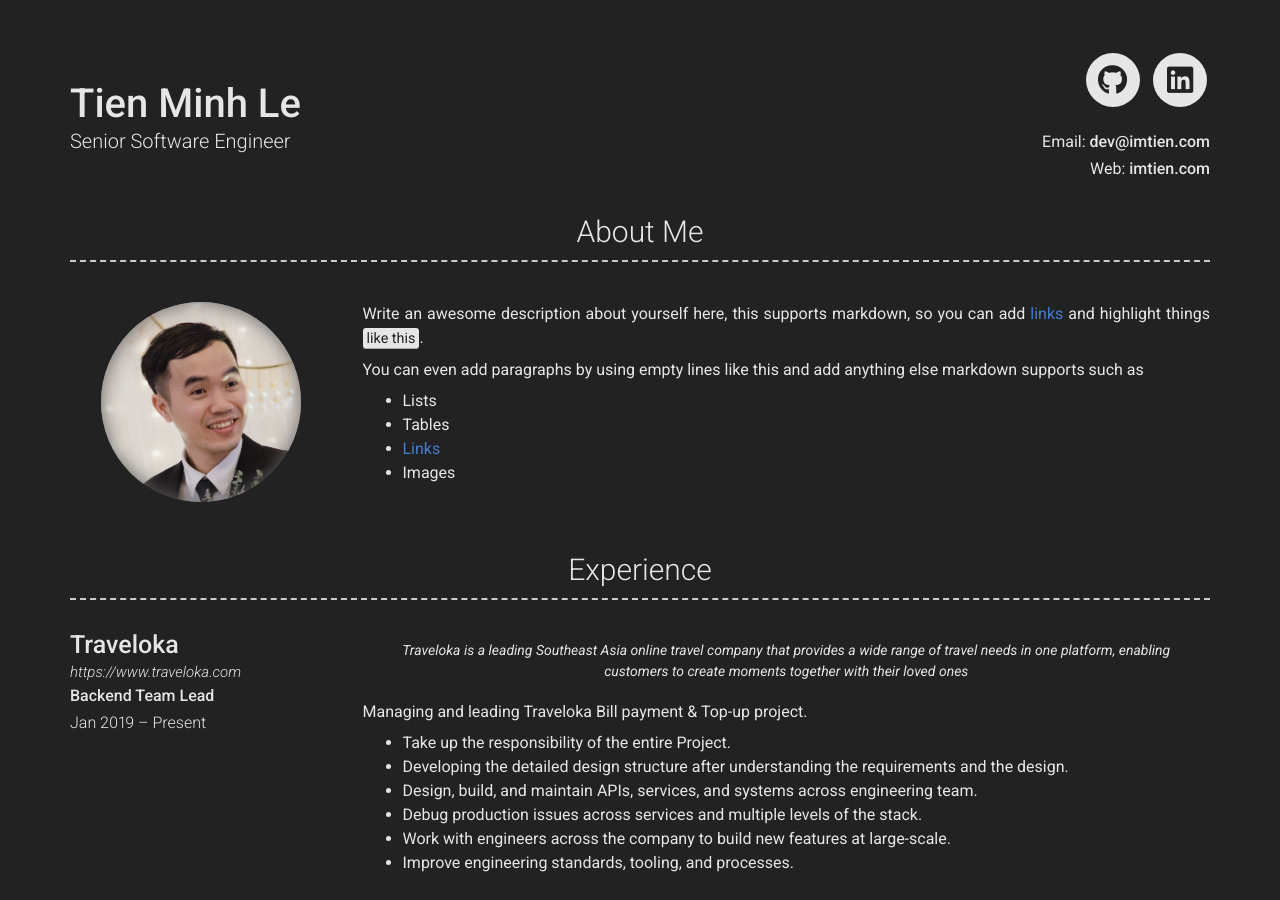
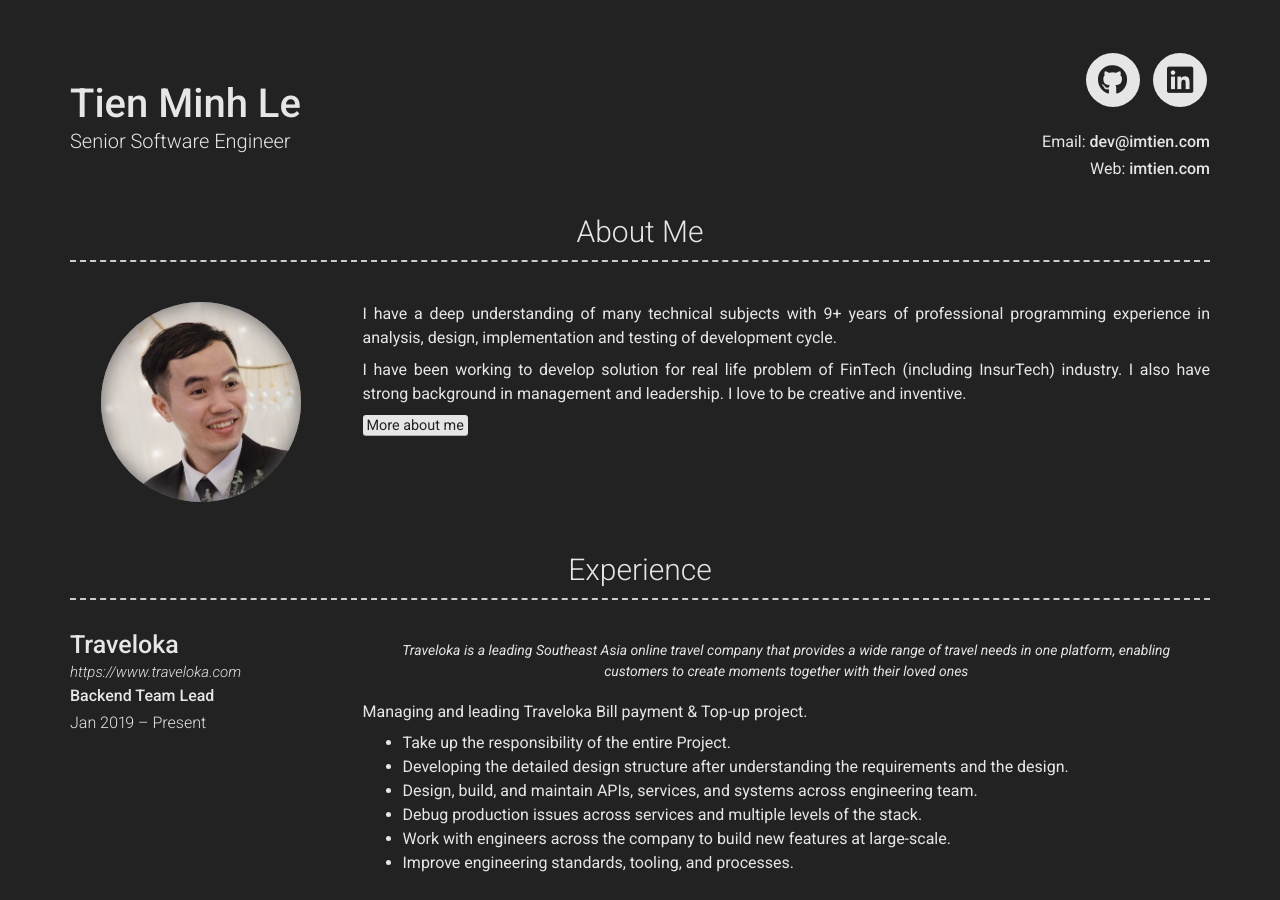
Before and after one commit to lmtien/cv, a Jekyll site: the page built from index.md, in a window 1280 px wide and 900 px high. Built offline with Jekyll 4.4.1, drawn with Linux system fonts in a browser that asks for light colours; nearby versions of some CDN libraries; some of the changed text lies outside the part shown.

Commit message:
Update about section

```diff
--- a/_config.yml
+++ b/_config.yml
@@ -48,13 +48,15 @@ linkedin_username: lmtien
 # about_title: About Me (Use this to override about section title)
 about_profile_image: assets/bio-photo.png
 about_content: | # this will include new lines to allow paragraphs
-  Write an awesome description about yourself here, this supports markdown, so you can add [links](http://foobar.com) and highlight things <mark>like this</mark>.
+  I have a deep understanding of many technical subjects with
+  <script>document.write(new Date().getFullYear() - 2011);</script>+ years
+  of professional programming experience in analysis, design, implementation and testing
+  of development cycle.
 
-  You can even add paragraphs by using empty lines like this and add anything else markdown supports such as
-    - Lists
-    - Tables
-    - <a href="google.com">Links</a>
-    - Images
+  I have been working to develop solution for real life problem of FinTech (including InsurTech) industry.
+  I also have strong background in management and leadership. I love to be creative and inventive.
+
+  [<mark>More about me</mark>](https://imtien.com/about/)
 
 # Projects Section
 projects_title: Awards #(Use this to override about projects section title)
@@ -67,10 +69,10 @@ projects_title: Awards #(Use this to override about projects section title)
 
 # More Section
 # more_title: A Little More About Me #(Use this to override about more section title)
-more_content: | # this will include new lines to allow paragraphs
-  This is where you can write a little more about yourself. You could title this section **Interests** and include some of your other interests.
+# more_content: | # this will include new lines to allow paragraphs
+#   This is where you can write a little more about yourself. You could title this section **Interests** and include some of your other interests.
 
-  Or you could title it **Skills** and write a bit more about things that make you more desirable, like *leadership* or *teamwork*
+#   Or you could title it **Skills** and write a bit more about things that make you more desirable, like *leadership* or *teamwork*
 
 # Footer
 footer_show_references: false
@@ -84,7 +86,10 @@ sass:
   style: compressed
 
 plugins:
- - jekyll-seo-tag
+  - jekyll-seo-tag
+
+# Conversion
+markdown: kramdown
 
 exclude : [
   "Gemfile",
```
